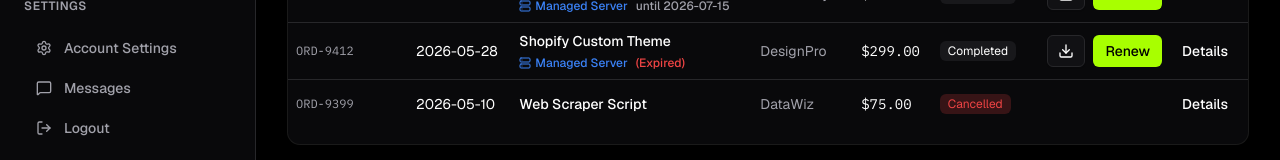
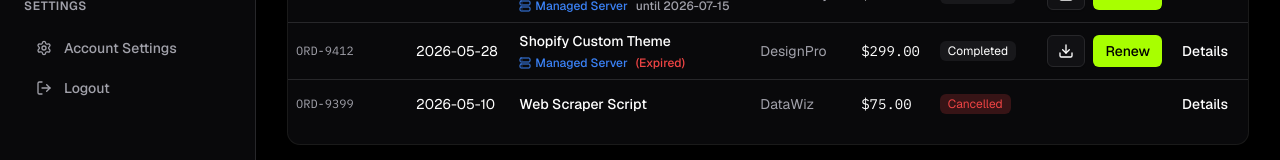
Before and after one commit to LeTranBaoPhuc/DEVORA, a Next.js app in the folder fe/: page /dashboard/buyer/orders in a window 1280 px wide. Shown: the part 502-662 px from the top of the page. Built offline with nearby package versions, Linux system fonts and the light colour scheme; no server answers; a web font is replaced by a local one.

Commit message:
revert: remove messages from dashboard sidebar

```diff
--- a/fe/src/app/(dashboard)/layout.tsx
+++ b/fe/src/app/(dashboard)/layout.tsx
@@ -46,9 +46,6 @@
               <Link href="/settings" className="flex items-center gap-3 px-3 py-2 text-sm font-medium rounded-md text-muted-foreground hover:bg-secondary/50 hover:text-foreground transition-colors">
                 <Settings className="w-4 h-4" /> Account Settings
               </Link>
-              <Link href="/messages" className="flex items-center gap-3 px-3 py-2 text-sm font-medium rounded-md text-muted-foreground hover:bg-secondary/50 hover:text-foreground transition-colors">
-                <MessageSquare className="w-4 h-4" /> Messages
-              </Link>
               <LogoutSidebarButton />
             </nav>
           </div>
```
